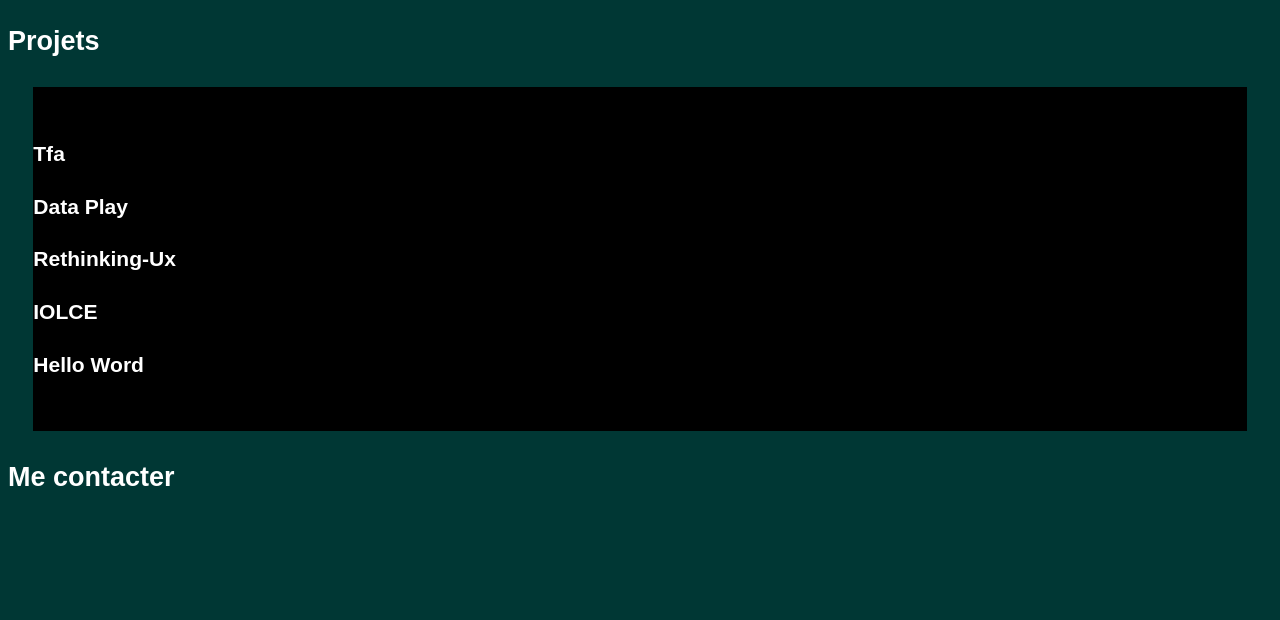
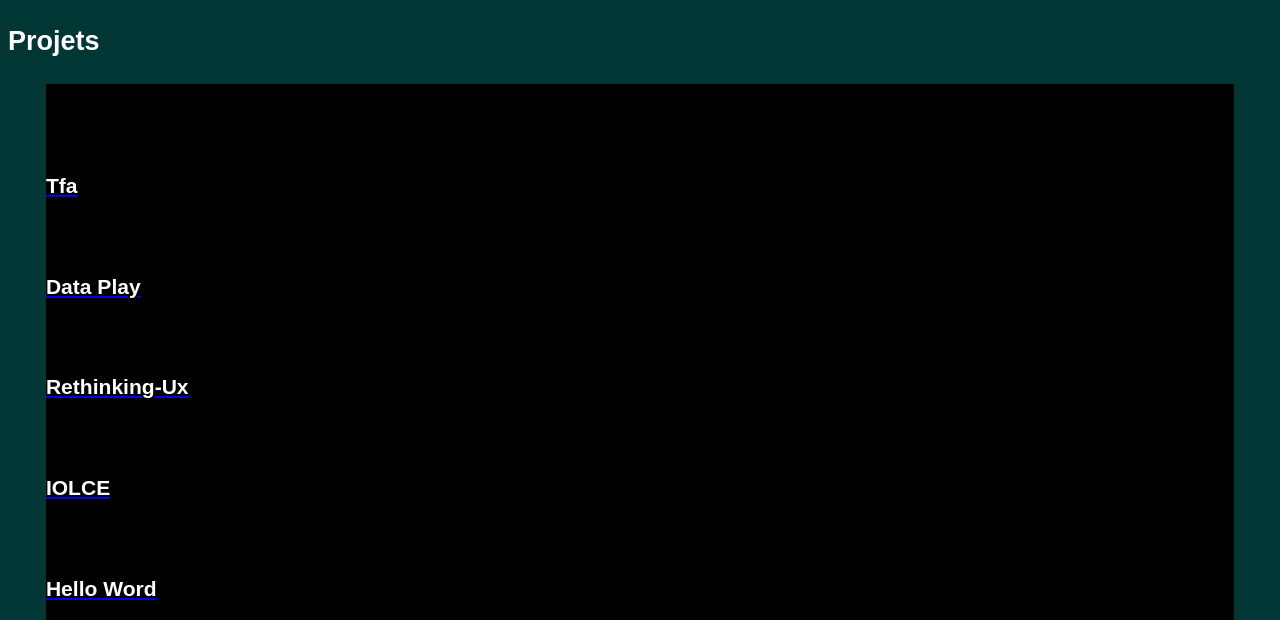
Before and after one commit to Daku-ju/landing-page, a website: page src/index.html in a window 1280 px wide. Shown: the part 180-800 px from the top of the page. Drawn offline with nearby package versions, Linux system fonts and the light colour scheme; files that its build step writes are made by us from their sources.

Commit message:
restructuration des projets

```diff
--- a/src/index.html
+++ b/src/index.html
@@ -32,12 +32,30 @@
     <h1 class="title title--big">Corbeel Julie</h1>
 
     <h2 id="projets" class="title title--nrm">Projets</h2>
-    <div class="proj proj--tfa">
-      <h3 class="title title-ptt">Tfa</h3>
-      <h3 class="title title-ptt">Data Play</h3>
-      <h3 class="title title-ptt">Rethinking-Ux</h3>
-      <h3 class="title title-ptt">IOLCE</h3>
-      <h3 class="title title-ptt">Hello Word</h3>
+    <div class="proj">
+      <a class="proj proj--tfa" href="https://julie-corbeel.be/projets/tfa/" target="_blank">
+        <h3 class="title title-ptt">Tfa</h3>
+      </a>
+      <a class="proj proj--data" href="https://julie-corbeel.be/projets/dataplay/" target="_blank">
+        <h3 class="title title-ptt">Data Play</h3>
+      </a>
+
+      <a class="proj proj--rux" href="https://julie-corbeel.be/projets/rethinking-ux/" target="_blank">
+        <h3 class="title title-ptt">Rethinking-Ux</h3>
+      </a>
+
+      <a class="proj proj--iolce" href="https://julie-corbeel.be/projets/iolce/" target="_blank">
+        <h3 class="title title-ptt">IOLCE</h3>
+      </a>
+
+      <a class="proj proj--hello" href="https://julie-corbeel.be/projets/helloworld/" target="_blank">
+        <h3 class="title title-ptt">Hello Word</h3>
+      </a>
+
+
+
+
+
     </div>
 
 
--- a/src/styles/app.scss
+++ b/src/styles/app.scss
@@ -19,7 +19,8 @@ body{
 
 .proj{
     background-color: var(--couleur--fondproj);
-    margin: 2%;
-    padding-top: 30px;
-    padding-bottom: 30px;
+    margin-left: 3%;
+    margin-right: 3%;
+    padding-top: 3%;
+    padding-bottom: 3%;
 }
```
